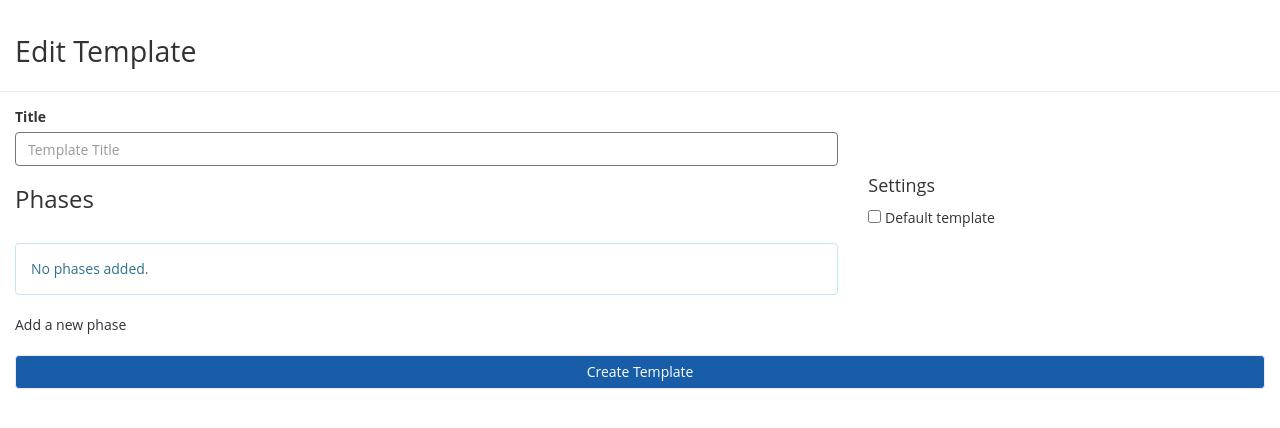
After one commit to zaheerbabar/parsley, a PHP site: template Site/View/template/new.php in a window 1280 px wide. The commit adds this page. Shown: the top 428 px of the page. Run offline with PHP 8.4, Linux system fonts and the light colour scheme; the template is opened without the code that fills it, so the values that code supplies are empty; some libraries are stand-ins or nearby versions.

Commit message:
Template add and update workflow changed

```diff
--- a/Site/Controller/Template.php
+++ b/Site/Controller/Template.php
@@ -18,6 +18,27 @@ class Template extends BaseController
     }
 
     public function index() {
+        Components\Auth::redirectUnAuth();
+
+        if ($this->_isPostBack() == false || $this->_validateGet() == false) {
+            $this->_setGlobalMessage(null, 'error-request', Objects\MessageType::ERROR);
+            return $this->_responseHTMLError(400);
+        }
+
+        $model = new Model\Template();
+        if ($viewData = $model->getByID($this->_requestParam($_GET, 'id'))) {
+            $viewData->creation_date = Utilities\DateTime::jsDateFormat($viewData->creation_date);
+
+            $phaseModel = new Model\Phase();
+            $viewData->phases = $phaseModel->getTemplatePhases($viewData->id, true);
+
+            return $this->_responseHTML($viewData, 'template/view');
+        }
+
+        return $this->_responseHTMLError(404);
+    }
+
+    public function edit() {
         Components\Auth::redirectUnAuth();
 
         if ($this->_isPostBack() == false || $this->_validateGet() == false) {
@@ -55,10 +76,21 @@ class Template extends BaseController
 
             $viewData->content_types = $phaseModel->getContentTypes();
 
-            return $this->_responseHTML($viewData, 'template/view');
+            return $this->_responseHTML($viewData, 'template/edit');
         }
 
         return $this->_responseHTMLError(404);
+    }
+
+    public function create() {
+        Components\Auth::redirectUnAuth();
+
+        $phaseModel = new Model\Phase();
+
+        $viewData = new \stdClass();
+        $viewData->content_types = $phaseModel->getContentTypes();
+
+        return $this->_responseHTML($viewData, 'template/new');
     }
 
     public function save() {
@@ -66,7 +98,41 @@ class Template extends BaseController
 
         if ($this->_isPostBack() == false || $this->_validateSave() == false) {
             $this->_setGlobalMessage(null, 'error-request', Objects\MessageType::ERROR);
-            Components\Path::redirectRoute('template', ['_postback' => 1, 'id' => $this->_requestParam($_GET, 'id')]);
+            Components\Path::redirectRoute('template/new');
+        }
+
+        $model = new Model\Template();
+        $phaseModel = new Model\Phase();
+
+        $phases = $this->_requestParam($_POST, 'phase');
+
+        $_phases = [];
+        if (empty($phases) == false) {
+            foreach($phases as $phase) {
+                $_phases[] = json_decode(rawurldecode($phase));
+            }
+        }
+
+        $template = (object) [
+            'title' => $this->_requestParam($_POST, 'title'),
+            'is_default' => ($this->_requestParam($_POST, 'is-default') == true)
+        ];
+
+        if ($templateId = $model->create($template)) {
+            if ($phaseModel->saveTemplatePhases($_phases, $templateId)) {
+                $this->_setFlashValue(Objects\MessageType::SUCCESS, 'success-save');
+            }
+        }
+
+        Components\Path::redirectRoute('template/manage');
+    }
+
+    public function update() {
+        Components\Auth::redirectUnAuth();
+
+        if ($this->_isPostBack() == false || $this->_validateUpdate() == false) {
+            $this->_setGlobalMessage(null, 'error-request', Objects\MessageType::ERROR);
+            Components\Path::redirectRoute('template/edit', ['_postback' => 1, 'id' => $this->_requestParam($_GET, 'id')]);
         }
 
         $model = new Model\Template();
@@ -84,6 +150,7 @@ class Template extends BaseController
 
         $template = (object) [
             'id' => $templateId,
+            'title' => $this->_requestParam($_POST, 'title'),
             'is_default' => ($this->_requestParam($_POST, 'is-default') == true)
         ];
 
@@ -94,24 +161,6 @@ class Template extends BaseController
         }
 
         Components\Path::redirectRoute('template', ['_postback' => 1, 'id' => $this->_requestParam($_GET, 'id')]);
-    }
-
-    public function get() {
-        Components\Auth::redirectUnAuth();
-
-        if ($this->_isPostBack() == false || $this->_validateGet() == false) {
-            $this->_setGlobalMessage(null, 'error-json', Objects\MessageType::ERROR);
-            return $this->_responseJSON(null, 400);
-        }
-
-        $model = new Model\Template();
-        if ($viewData = $model->getByID($_GET['id'])) {
-            $viewData->creation_date = Utilities\DateTime::jsDateFormat($viewData->creation_date);
-
-            return $this->_responseJSON($viewData);
-        }
-
-        return $this->_responseJSON(null, 404);
     }
 
     public function manage() {
@@ -139,50 +188,6 @@ class Template extends BaseController
         return $this->_responseHTML($viewData, 'template/list');
     }
 
-    public function add() {
-        Components\Auth::redirectUnAuth();
-
-        if ($this->_isPostBack() == false || $this->_validateAdd() == false) {
-            return $this->_responseJSON(null, 400);
-        }
-
-        $model = new Model\Template();
-
-        $template = (object) [
-            'title' => $this->_requestParam($_POST, 'title'),
-            'is_default' => ($this->_requestParam($_POST, 'is_default') == "true")
-        ];
-
-        if ($model->create($template)) {
-            $this->_setFlashValue(Objects\MessageType::SUCCESS, 'success-add');
-        }
-
-        return $this->_responseJSON();
-    }
-
-    public function update() {
-        Components\Auth::redirectUnAuth();
-
-        if ($this->_isPostBack() == false || $this->_validateUpdate() == false) {
-            $this->_setGlobalMessage(null, 'error-request', Objects\MessageType::ERROR);
-            return $this->_responseJSON(null, 400);
-        }
-
-        $model = new Model\Template();
-
-        $template = (object) [
-            'id' => $this->_requestParam($_POST, 'id'),
-            'title' => $this->_requestParam($_POST, 'title'),
-            'is_default' => ($this->_requestParam($_POST, 'is_default') == "true")
-        ];
-
-        if ($model->update($template)) {
-            $this->_setFlashValue(Objects\MessageType::SUCCESS, 'success-update');
-        }
-
-        return $this->_responseJSON();
-    }
-
     public function delete() {
         if ($this->_isPostBack() == false || $this->_validateDelete() == false) {
             $this->_setFlashValue(Objects\MessageType::ERROR, 'error-delete');
@@ -201,7 +206,6 @@ class Template extends BaseController
         Components\Path::redirectRoute('template/manage', ['_page' => $this->_requestedPage()]);
     }
 
-
     private function _validateGet() {
         $isValid = true;
 
@@ -212,38 +216,21 @@ class Template extends BaseController
         return $isValid;
     }
 
-    private function _validateAdd() {
-        if (!$this->_validatePrivateRequest()) return false;
+    private function _validateUpdate() {
+        if ($this->_validatePublicRequest() == false) return false;
 
         $errors = [];
+
+        if (empty($_GET['id'])) {
+             $errors['id'] = true;
+        }
 
         if (empty($_POST['title'])) {
             $errors['title'] = true;
         }
 
         if (empty($errors) == false) {
-            $this->_setGlobalMessage(null, 'error-json', Objects\MessageType::WARNING);
-            return false;
-        }
-
-        return true;
-    }
-
-    private function _validateAddPhase() {
-        if (!$this->_validatePrivateRequest()) return false;
-
-        $errors = [];
-
-        if (empty($_POST['title'])) {
-            $errors['title'] = true;
-        }
-
-        if (empty($_POST['content_types'])) {
-            $errors['content_types'] = true;
-        }
-
-        if (empty($errors) == false) {
-            $this->_setGlobalMessage(null, 'error-json', Objects\MessageType::WARNING);
+            $this->_setFlashValue(Objects\MessageType::ERROR, 'error-save');
             return false;
         }
 
@@ -255,33 +242,12 @@ class Template extends BaseController
 
         $errors = [];
 
-        if (empty($_GET['id'])) {
-             $errors['id'] = true;
-        }
-
-        if (empty($errors) == false) {
-            $this->_setFlashValue(Objects\MessageType::ERROR, 'error-save');
-            return false;
-        }
-
-        return true;
-    }
-
-    private function _validateUpdate() {
-        if (!$this->_validatePrivateRequest()) return false;
-
-        $errors = [];
-
-        if (empty($_POST['id'])) {
-             $errors['id'] = true;
-        }
-
         if (empty($_POST['title'])) {
             $errors['title'] = true;
         }
 
         if (empty($errors) == false) {
-            $this->_setGlobalMessage(null, 'error-json', Objects\MessageType::WARNING);
+            $this->_setFlashValue(Objects\MessageType::ERROR, 'error-save');
             return false;
         }
 
--- a/Site/Include/header.php
+++ b/Site/Include/header.php
@@ -27,7 +27,7 @@ use Site\Helper as Helper;
         <link href="/assets/css/bootstrap-reset.css" rel="stylesheet">
 
         <link href="/assets/css/common.css" rel="stylesheet">
-        <link href="/assets/css/custom.css?rev=5" rel="stylesheet">
+        <link href="/assets/css/custom.css?rev=6" rel="stylesheet">
 
 
         <!-- Just for debugging purposes. Don't actually copy these 2 lines! -->
--- a/Site/Include/template/phase-modal.php
+++ b/Site/Include/template/phase-modal.php
@@ -65,7 +65,6 @@ $contentTypes = Utilities\Data::arrayObjColumn($viewData->data->content_types, '
                 </div>
             </div>
 
-            <input type="hidden" id="template-id" value="<?=$viewData->data->id?>">
         </form>
 
       </div>
--- a/Site/Resources/_Global.json
+++ b/Site/Resources/_Global.json
@@ -1,6 +1,7 @@
 {
     "confirm-delete": "Are you sure you want to delete?",
     "success-add": "Record has been added successfully.",
+    "success-save": "Record has been saved successfully.",
     "success-update": "Record has been updated successfully.",
     "success-delete": "Record has been deleted successfully.",
     "error-delete": "There was an error deleting the record.",
--- a/Site/View/template/list.php
+++ b/Site/View/template/list.php
@@ -40,7 +40,7 @@ $tokenField = Helper\Protection::viewPublicTokenField();
                     </div>
                 </form>
 
-                <a href="#" class="btn action-btn" data-toggle="modal" data-target="#new-modal"><i class="glyphicon glyphicon-plus"></i> New Template</a>
+                <a href="<?=Helper\Link::route('template/create')?>" class="btn action-btn"><i class="glyphicon glyphicon-plus"></i> New Template</a>
             </div>
 
         </div>
@@ -71,7 +71,7 @@ $tokenField = Helper\Protection::viewPublicTokenField();
                         <a class="btn btn-xs action-btn" href="<?=Helper\Link::route('template', null, true, ['id' => $obj->id])?>">
                             <span class="glyphicon glyphicon-eye-open"></span>
                         </a>
-                        <a class="btn btn-xs action-btn" data-toggle="modal" data-target="#edit-modal" data-id="<?=$obj->id?>" href="#">
+                        <a class="btn btn-xs action-btn" href="<?=Helper\Link::route('template/edit', null, true, ['id' => $obj->id])?>">
                             <span class="glyphicon glyphicon-pencil"></span>
                         </a>
                         <a class="btn btn-xs action-btn"
--- /dev/null
+++ b/Site/View/template/new.php
@@ -0,0 +1,142 @@
+<?php
+use Site\Helper as Helper;
+use Site\Objects as Objects;
+
+?>
+
+<?php Helper\Section::begin('head'); ?>
+
+    <?php Helper\Page::includes('template/phase-modal-style'); ?>
+
+<?php Helper\Section::end(); ?>
+
+<?php Helper\Page::setTitle('Template'); ?>
+<?php Helper\Page::setIndex('template'); ?>
+<?php Helper\Page::includes('header'); ?>
+<?php Helper\Page::includes('top'); ?>
+
+<div class="panel template-panel">
+    <div class="panel-heading">
+        <h1>Edit Template</h1>
+    </div>
+
+    <div class="panel-body">
+        <form class="validate" action="<?=Helper\Link::route('template/save', null, true)?>" method="post">
+            <?=Helper\Protection::viewPublicTokenField()?>
+
+            <div class="row">
+                <div class="col-sm-8">
+                    <label for="title">Title</label>
+                    <input type="text" id="title" class="form-control validate[required,minSize[3],maxSize[45]]" maxlength="45" name="title" placeholder="Template Title">
+                </div>
+
+                <div class="col-sm-8">
+                    <h3>Phases</h3>
+
+                    <ul id="phase-list" class="list-group">
+                    </ul>
+
+                    <?php
+                        $alertClass = '';
+                        if (empty($viewData->data->phases) == false) {
+                            $alertClass = ' hidden';
+                        }
+                    ?>
+
+                    <div class="alert alert-info col-sm-12 phase-alert<?=$alertClass?>" role="alert">
+                        <p>No phases added.</p>
+                    </div>
+
+                    <a href="#" data-toggle="modal" data-target="#new-phase-modal">Add a new phase</a>
+
+                </div>
+
+                <div class="col-sm-4 settings">
+                    <section>
+                        <h4>Settings</h4>
+                        <input type="checkbox" id="is-default" name="is-default" value="1">
+                        <label for="is-default" class="control-label">Default template</label>
+                    </section>
+                </div>
+            </div>
+
+            <div class="row">
+                <div class="col-sm-12">
+                    <br>
+                    <button class="btn btn-primary col-sm-12" type="submit">Create Template</button>
+                </div>
+            </div>
+        </form>
+    </div>
+
+</div>
+
+<aside id="views" class="hidden">
+    <li class="list-group-item phase-item">
+        <span class="title"></span>
+        <input type="hidden" name="phase[]">
+
+        <ul class="nav navbar-nav navbar-right options">
+            <li class="dropdown">
+                <a href="#" class="dropdown-toggle" data-toggle="dropdown" role="button" aria-haspopup="true" aria-expanded="false"><span class="glyphicon glyphicon-option-vertical"></span></a>
+                <ul class="dropdown-menu">
+                    <li><a href="#" class="move-up">Move Up</a></li>
+                    <li><a href="#" class="move-down">Move Down</a></li>
+                    <li><a href="#" class="remove">Remove</a></li>
+                </ul>
+            </li>
+        </ul>
+    </li>
+</aside>
+
+<?php Helper\Page::includes('template/phase-modal'); ?>
+
+<?php Helper\Section::begin('footer'); ?>
+    <script src="//cdnjs.cloudflare.com/ajax/libs/Sortable/1.4.2/Sortable.min.js"></script>
+    <script src="/assets/plugins/validation-engine/jquery.validationEngine-en.js"></script>
+    <script src="/assets/plugins/validation-engine/jquery.validationEngine.js"></script>
+    <script>
+        $('.validate').validationEngine('attach', {
+            validateNonVisibleFields: true,
+            updatePromptsPosition:true,
+            scrollOffset: 150
+        });
+
+        var el = document.getElementById('phase-list');
+        var sortable = Sortable.create(el, {
+            draggable: '.list-group-item',
+            ghostClass: 'sortable-ghost',
+            animation: 200
+        });
+
+        $('#phase-list').on('click', '.move-up', function(event) {
+            var phase = $(this).closest('.phase-item');
+
+            if ($(this).prev()) {
+                phase.insertBefore(phase.prev());
+            }
+        });
+
+        $('#phase-list').on('click', '.move-down', function(event) {
+            var phase = $(this).closest('.phase-item');
+
+            if ($(this).next()) {
+                phase.insertAfter(phase.next());
+            }
+        });
+
+        $('#phase-list').on('click', '.remove', function(event) {
+            $(this).closest('.phase-item').remove();
+
+            if ($('#phase-list').find('.phase-item').length <= 0) {
+                $('.phase-alert').removeClass('hidden');
+            }
+        });
+    </script>
+
+    <?php Helper\Page::includes('template/phase-modal-script'); ?>
+
+<?php Helper\Section::end(); ?>
+
+<?php Helper\Page::includes('bottom'); ?>
+<?php Helper\Page::includes('footer'); ?>
--- a/assets/css/custom.css
+++ b/assets/css/custom.css
@@ -334,6 +334,15 @@ button.btn-primary {
     font-weight: normal;
 }
 
+.template-panel .settings .container .glyphicon {
+    font-size: 1.3em;
+}
+
+.template-panel .settings .container span {
+    vertical-align: middle;
+    margin-right: 3px;
+}
+
 @media (min-width: 768px) {
     .navbar-static .navbar-brand {
         padding-top: 18px;
```
Also changed, not shown: Site/Model/Template.php (+6 -10 lines), Site/View/template/edit.php (added, +167 -0 lines), Site/View/template/view.php (+17 -107 lines).
